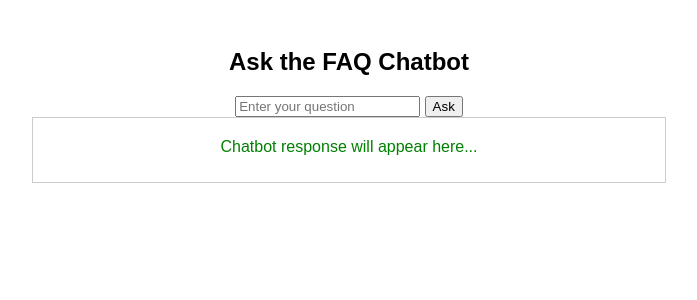
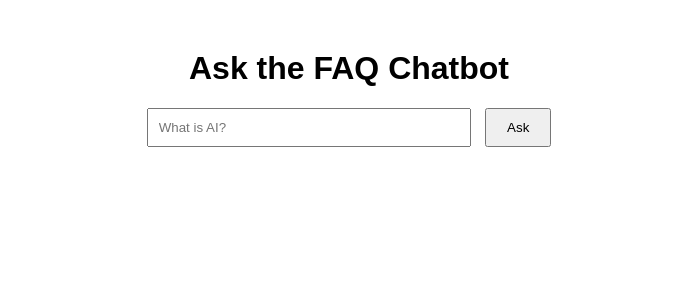
Before and after one commit to aksharakadari/faq-chatbot, a Flask app: template templates/index.html in a window 1280 px wide. Shown: the top 300 px of the page, without its empty margins (291-988 px from the left). Run offline with Flask 3, Linux system fonts and the light colour scheme; the template is opened without the code that fills it, so the values that code supplies are empty.

```diff
--- a/app.py
+++ b/app.py
@@ -1,29 +1,19 @@
 from flask import Flask, request, jsonify
-from flask_cors import CORS  # Import CORS module
-import os  # Import os for environment variables
-from faq_data import faq_data  # Import the dictionary directly
+from faq_data import faq_answers
+app = Flask(__name__)
 
-app = Flask(__name__)
-CORS(app)  # Enables Cross-Origin requests
-
-@app.route('/')
-def home():
-    return "Welcome to my chatbot!"
+# Sample FAQ database
+faq_answers = {
+    "What is AI?": "AI stands for Artificial Intelligence, which enables machines to simulate human-like decision-making.",
+    "How does Flask work?": "Flask is a lightweight web framework for Python, used to build APIs and web applications.",
+    "What is Python?": "Python is a high-level programming language used for web development, data science, and automation."
+}
 
 @app.route('/faq', methods=['GET'])
-def get_answer():
-    # Retrieve the question from the query string parameter "q"
-    question = request.args.get('q')
-
-    # Optionally, return an error if no question is provided
-    if not question:
-        return jsonify({'error': 'Please provide a question using the "q" parameter.'}), 400
-
-    # Use the dictionary's .get() method to find the answer or return a default message
-    answer = faq_data.get(question, "Sorry, I don't have an answer for that.")
-    return jsonify({'question': question, 'answer': answer})
+def faq():
+    question = request.args.get('q', '').strip()  # Ensure clean input
+    answer = faq_answers.get(question, "I don't have an answer for that yet.")
+    return jsonify({"answer": answer})
 
 if __name__ == '__main__':
-    # Use PORT from environment variables if available, otherwise default to 5000
-    port = int(os.environ.get('PORT', 5000))
-    app.run(host='0.0.0.0', port=port, debug=False)
+    app.run(debug=True)
--- a/faq_data.py
+++ b/faq_data.py
@@ -1,14 +1,19 @@
-faq_data = {
-    "What is AI?": "Artificial Intelligence (AI) is a branch of computer science that focuses on creating machines that can perform tasks that typically require human intelligence.",
-    "What is Machine Learning?": "Machine Learning is a subset of AI that allows systems to automatically learn and improve from experience without being explicitly programmed.",
-    "What is Deep Learning?": "Deep Learning is a specialized branch of Machine Learning that uses layered neural networks to learn from large amounts of data.",
-    "What is Natural Language Processing (NLP)?": "NLP is a field of AI that enables computers to understand, interpret, and generate human language, making interactions between computers and humans more natural.",
-    "What are common applications of AI?": "AI is used in various applications such as voice assistants, recommendation systems, autonomous vehicles, image and speech recognition, and healthcare diagnostics.",
-    "How does AI work?": "AI works by processing large amounts of data through algorithms that detect patterns and learn from them. This allows AI systems to make predictions or decisions based on the input data.",
-    "Is AI the same as Machine Learning?": "Not exactly. AI is the broader concept of making machines think and act intelligently, while Machine Learning is a subset of AI focused on building systems that learn from data.",
-    "Can AI be biased?": "Yes, AI can be biased if it is trained on data that reflects existing biases. Ensuring diverse and balanced datasets is key to reducing such biases.",
-    "What is reinforcement learning?": "Reinforcement learning is a type of machine learning where an agent learns to make decisions by taking actions in an environment and receiving rewards or penalties in return.",
-    "What are the ethical concerns of AI?": "Ethical concerns include bias in decision-making, privacy issues, potential job displacement, lack of transparency, and ensuring accountability for AI decisions.",
-    "What is computer vision?": "Computer vision is a field of AI that enables computers to interpret and understand visual information from the world, such as images and videos.",
-    "What is the future of AI?": "The future of AI promises improvements in healthcare, transportation, and automation, but it also brings challenges such as ethical considerations, job market changes, and the need for rigorous oversight."
+# faq_data.py
+
+faq_answers = {
+    "What is AI?": "AI stands for Artificial Intelligence, which enables machines to simulate human-like decision-making.",
+    "How does AI work?": "AI works by using algorithms and data to recognize patterns, make predictions, and automate tasks.",
+    "What is Machine Learning?": "Machine Learning is a subset of AI that enables systems to learn from data and improve performance over time.",
+    "What is Deep Learning?": "Deep Learning is a branch of Machine Learning that uses neural networks to process complex data like images and speech.",
+    "What is Natural Language Processing (NLP)?": "NLP is a field of AI that focuses on enabling computers to understand, interpret, and generate human language.",
+    "How is AI used in chatbots?": "AI-powered chatbots use NLP and ML techniques to understand questions and generate meaningful responses.",
+    "What is an AI model?": "An AI model is a trained algorithm that processes data and makes predictions or decisions.",
+    "What are neural networks?": "Neural networks are computing systems inspired by the human brain, used in Deep Learning to analyze data.",
+    "What is Reinforcement Learning?": "Reinforcement Learning is an AI training technique where an agent learns by interacting with an environment and receiving rewards or penalties.",
+    "What is Computer Vision?": "Computer Vision is an AI field that enables machines to analyze and interpret images and videos.",
+    "How can AI be used in healthcare?": "AI is used in healthcare for medical diagnosis, predictive analytics, personalized treatment plans, and robotic-assisted surgery.",
+    "What is Generative AI?": "Generative AI refers to AI models that create new content, like text, images, and music, based on learned patterns.",
+    "What is GPT?": "GPT (Generative Pre-trained Transformer) is an AI model used for natural language understanding and generation.",
+    "How does AI impact jobs?": "AI automates repetitive tasks, enhances productivity, and creates new career opportunities, but also reshapes traditional job roles.",
+    "Is AI safe?": "AI safety depends on ethical guidelines, transparency, and responsible development to prevent biases and harmful outcomes.",
 }
--- a/templates/index.html
+++ b/templates/index.html
@@ -1,66 +1,55 @@
 <!DOCTYPE html>
-<html>
+<html lang="en">
 <head>
+    <meta charset="UTF-8">
+    <meta name="viewport" content="width=device-width, initial-scale=1.0">
     <title>FAQ Chatbot</title>
     <style>
         body {
             font-family: Arial, sans-serif;
             text-align: center;
-            padding: 20px;
+            margin-top: 50px;
         }
-        #chatbox {
-            width: 50%;
-            margin: auto;
+        input[type="text"] {
+            width: 300px;
             padding: 10px;
-            border: 1px solid #ccc;
+            margin-right: 10px;
         }
-        #answer {
-            margin-top: 10px;
-            color: green;
+        button {
+            padding: 10px 20px;
+        }
+        #response {
+            margin-top: 20px;
+            color: red;
         }
     </style>
 </head>
 <body>
-
-    <h2>Ask the FAQ Chatbot</h2>
-    <input type="text" id="question" placeholder="Enter your question">
-    <button type="button" onclick="askChatbot()">Ask</button>
-
-    <div id="chatbox">
-        <p id="answer">Chatbot response will appear here...</p>
-    </div>
+    <h1>Ask the FAQ Chatbot</h1>
+    <input type="text" id="question" placeholder="What is AI?">
+    <button onclick="askChatbot()">Ask</button>
+    <div id="response"></div>
 
     <script>
-        function askChatbot() {
-            const question = document.getElementById("question").value.trim();
-            if (!question) {
-                document.getElementById("answer").innerText = "Please enter a question.";
-                return;
+        async function askChatbot() {
+            const question = document.getElementById('question').value;
+            const responseDiv = document.getElementById('response');
+
+            // Replace "YOUR_RENDER_API_URL" with your deployed Render backend URL
+            const apiUrl = "https://aksharakadari.onrender.com/faq?q=" + encodeURIComponent(question);
+
+            try {
+                const response = await fetch(apiUrl);
+                if (!response.ok) {
+                    throw new Error('Network response was not ok');
+                }
+                const data = await response.json();
+                responseDiv.textContent = data.answer;
+            } catch (error) {
+                responseDiv.textContent = 'Error fetching response.';
+                console.error('Fetch error:', error);
             }
-
-            // Update the URL below if you are testing locally:
-            // For local testing: "http://127.0.0.1:5000/faq?q="
-            const url = `http://127.0.0.1:5000/faq?q=${encodeURIComponent(question)}`;
-            fetch(url)
-                .then(response => {
-                    if (!response.ok) {
-                        throw new Error(`Server error: ${response.status}`);
-                    }
-                    return response.json();
-                })
-                .then(data => {
-                    if (data.error) {
-                        document.getElementById("answer").innerText = data.error;
-                    } else {
-                        document.getElementById("answer").innerText = data.answer;
-                    }
-                })
-                .catch(error => {
-                    document.getElementById("answer").innerText = "Error fetching response.";
-                    console.error("Fetch Error:", error);
-                });
         }
     </script>
-
 </body>
 </html>
```
Also changed, not shown: static/favicon.ico (added).
